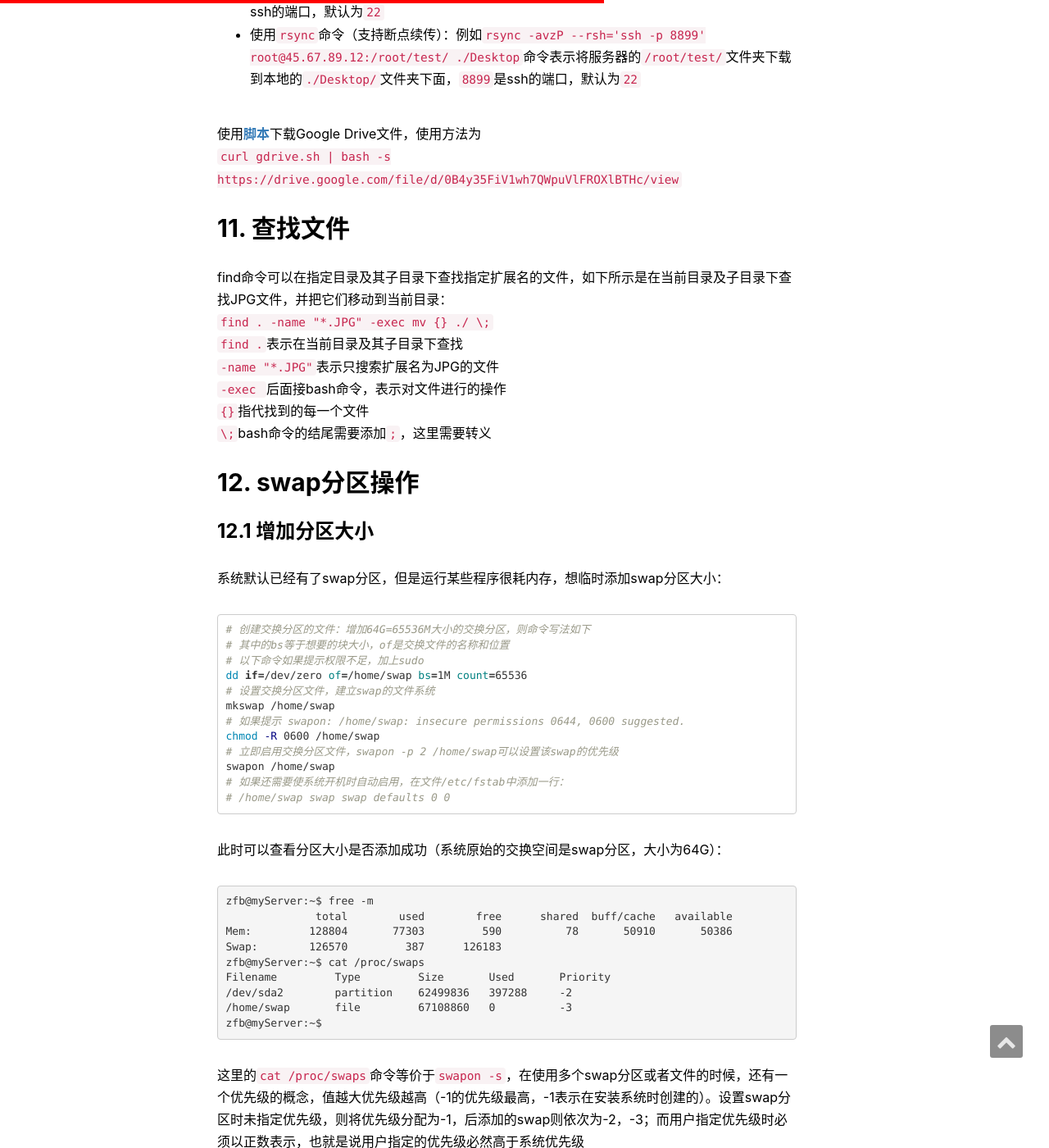
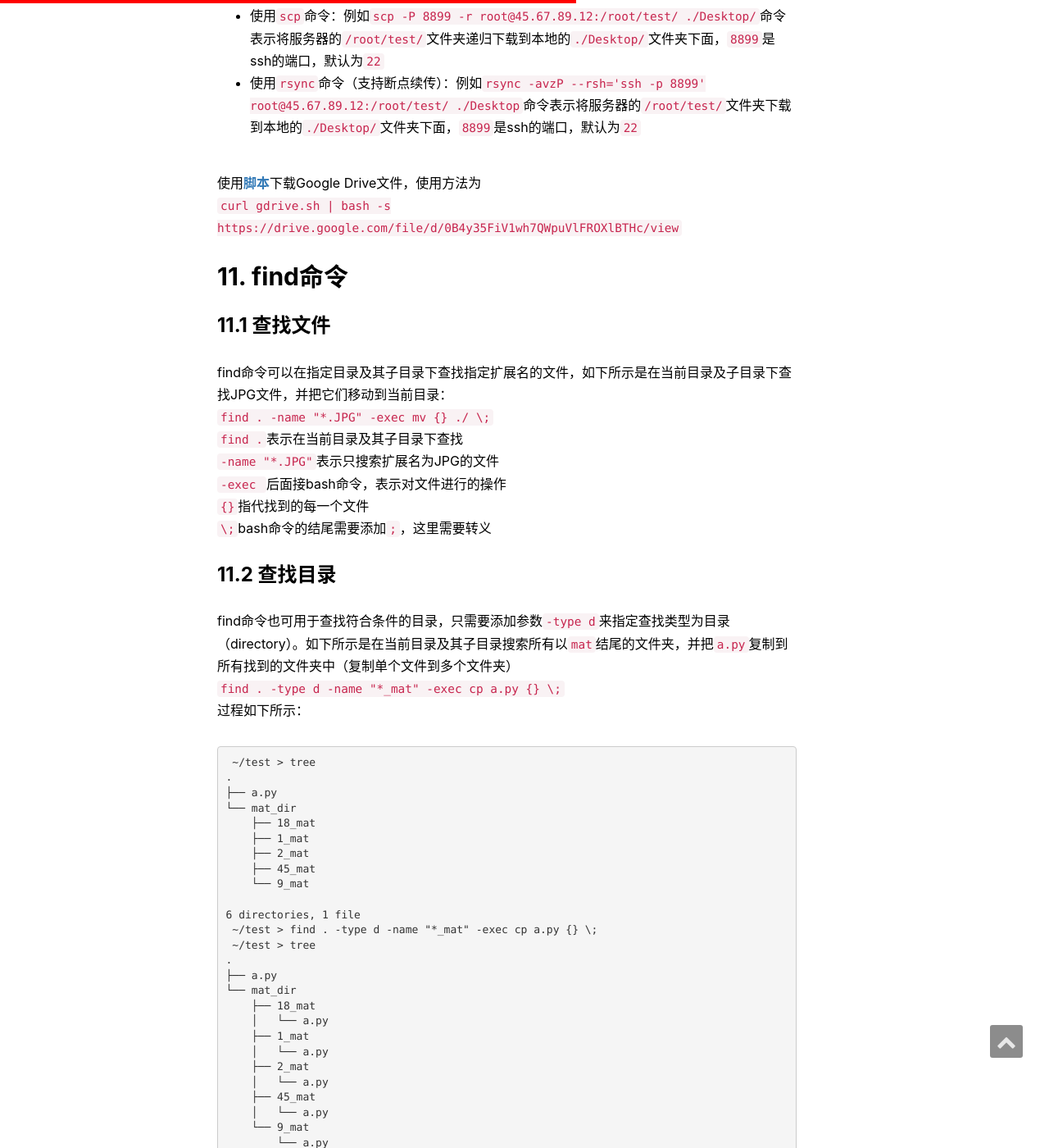
Before and after one commit to zfb132/zfb132.github.com, a Jekyll site: the page built from _posts/2020-07-05-ubuntu_commands.md, in a window 1280 px wide and 1400 px high, scrolled down 10811 px. Shown: the whole window at 82% size. Built offline with Jekyll 4.4.1, drawn with Linux system fonts in a browser that asks for light colours; nearby versions of some CDN libraries; comment, search, counter and statistics services are not loaded; some of the changed text lies outside the part shown.

Commit message:
使用find命令查找目录

````diff
--- a/_posts/2020-07-05-ubuntu_commands.md
+++ b/_posts/2020-07-05-ubuntu_commands.md
@@ -319,7 +319,8 @@ fg 1
 
 使用[脚本](https://github.com/GitHub30/gdrive.sh)下载Google Drive文件，使用方法为
 `curl gdrive.sh | bash -s https://drive.google.com/file/d/0B4y35FiV1wh7QWpuVlFROXlBTHc/view`
-## 11. 查找文件
+## 11. find命令
+### 11.1 查找文件
 find命令可以在指定目录及其子目录下查找指定扩展名的文件，如下所示是在当前目录及子目录下查找JPG文件，并把它们移动到当前目录：
 `find . -name "*.JPG" -exec mv {} ./ \;`
 `find .`表示在当前目录及其子目录下查找
@@ -327,6 +328,40 @@ find命令可以在指定目录及其子目录下查找指定扩展名的文件
 `-exec `后面接bash命令，表示对文件进行的操作
 `{}`指代找到的每一个文件
 `\;`bash命令的结尾需要添加`;`，这里需要转义
+### 11.2 查找目录
+find命令也可用于查找符合条件的目录，只需要添加参数`-type d`来指定查找类型为目录（directory）。如下所示是在当前目录及其子目录搜索所有以`mat`结尾的文件夹，并把`a.py`复制到所有找到的文件夹中（复制单个文件到多个文件夹）
+`find . -type d -name "*_mat" -exec cp a.py {} \;`
+过程如下所示：
+```txt
+ ~/test > tree
+.
+├── a.py
+└── mat_dir
+    ├── 18_mat
+    ├── 1_mat
+    ├── 2_mat
+    ├── 45_mat
+    └── 9_mat
+
+6 directories, 1 file
+ ~/test > find . -type d -name "*_mat" -exec cp a.py {} \;
+ ~/test > tree
+.
+├── a.py
+└── mat_dir
+    ├── 18_mat
+    │   └── a.py
+    ├── 1_mat
+    │   └── a.py
+    ├── 2_mat
+    │   └── a.py
+    ├── 45_mat
+    │   └── a.py
+    └── 9_mat
+        └── a.py
+
+6 directories, 6 files
+```
 ## 12. swap分区操作
 ### 12.1 增加分区大小
 系统默认已经有了swap分区，但是运行某些程序很耗内存，想临时添加swap分区大小：
````
